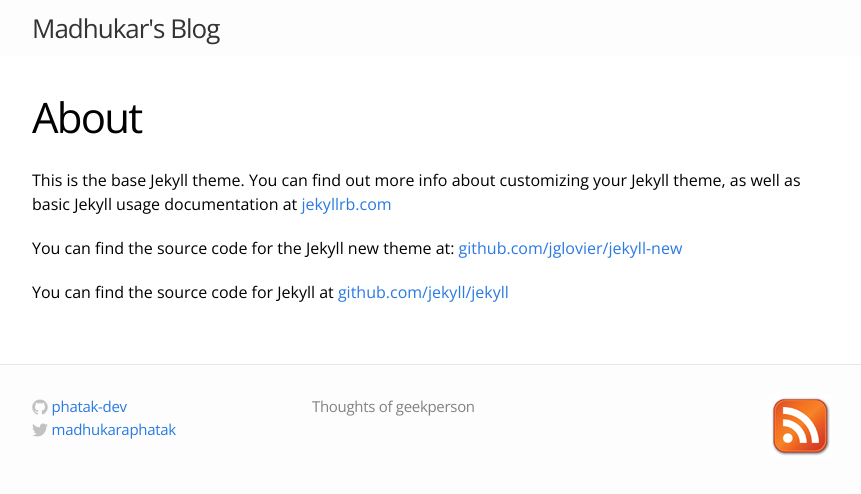
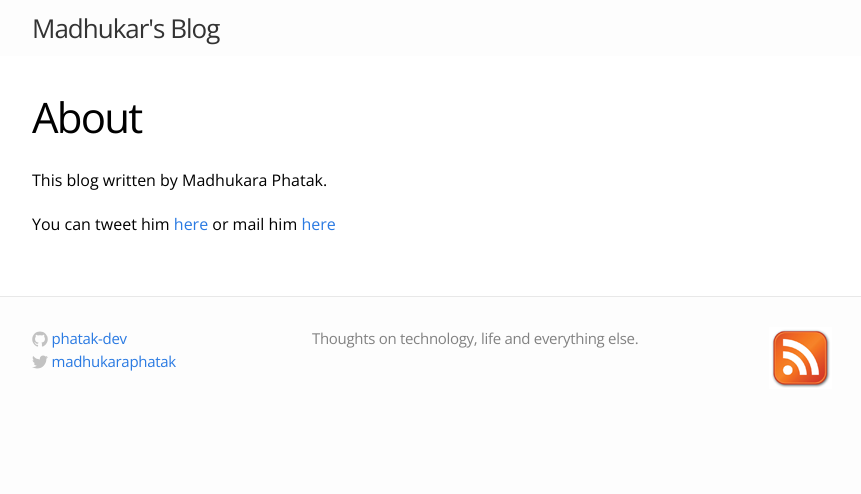
Before and after one commit to phatak-dev/blog, a Jekyll site: the page built from about.md, in a window 1280 px wide. Shown: the top 494 px of the page, without its empty margins (208-1069 px from the left). Built offline with Jekyll 4.4.1, drawn with Linux system fonts in a browser that asks for light colours.

Commit message:
fixing things

```diff
--- a/_config.yml
+++ b/_config.yml
@@ -1,8 +1,8 @@
 # Site settings
 title: Madhukar's Blog
 email: madhukaraphatak@gmail.com
-description: "Thoughts of geekperson"
-baseurl: "http://blog.zinnianewsite.in"
+description: "Thoughts on technology, life and everything else."
+baseurl: ""
 url: "http://blog.zinnianewsite.in"
 username : phatak-dev
 twitter : madhukaraphatak
--- a/about.md
+++ b/about.md
@@ -3,9 +3,6 @@
 title: About
 permalink: /about/
 ---
+This blog written by Madhukara Phatak.
 
-This is the base Jekyll theme. You can find out more info about customizing your Jekyll theme, as well as basic Jekyll usage documentation at [jekyllrb.com](http://jekyllrb.com/)
-
-You can find the source code for the Jekyll new theme at: [github.com/jglovier/jekyll-new](https://github.com/jglovier/jekyll-new)
-
-You can find the source code for Jekyll at [github.com/jekyll/jekyll](https://github.com/jekyll/jekyll)
+You can tweet him [here](http://www.twitter.com/madhukaraphatak) or mail him [here](mailto:madhukaraphatak@gmail.com)
--- a/feed.xml
+++ b/feed.xml
@@ -7,7 +7,7 @@
     <title>{{ site.title | xml_escape }}</title>
     <description>{{ site.description | xml_escape }}</description>
     <link>{{ site.url }}{{ site.baseurl }}/</link>
-    <atom:link href="{{ "/feed.xml" | prepend: site.baseurl | prepend: site.url }}" rel="self" type="application/rss+xml" />
+    <atom:link href="{{ "/feed.xml" | prepend: site.baseurl  }}" rel="self" type="application/rss+xml" />
     {% for post in site.posts limit:10 %}
       <item>
         <title>{{ post.title | xml_escape }}</title>
```
